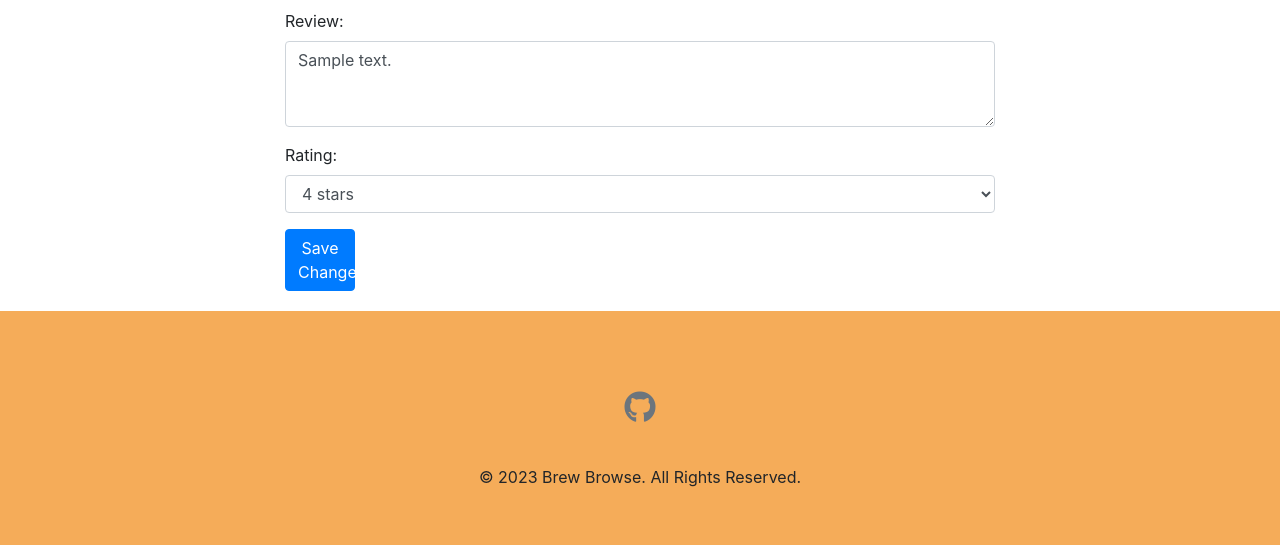
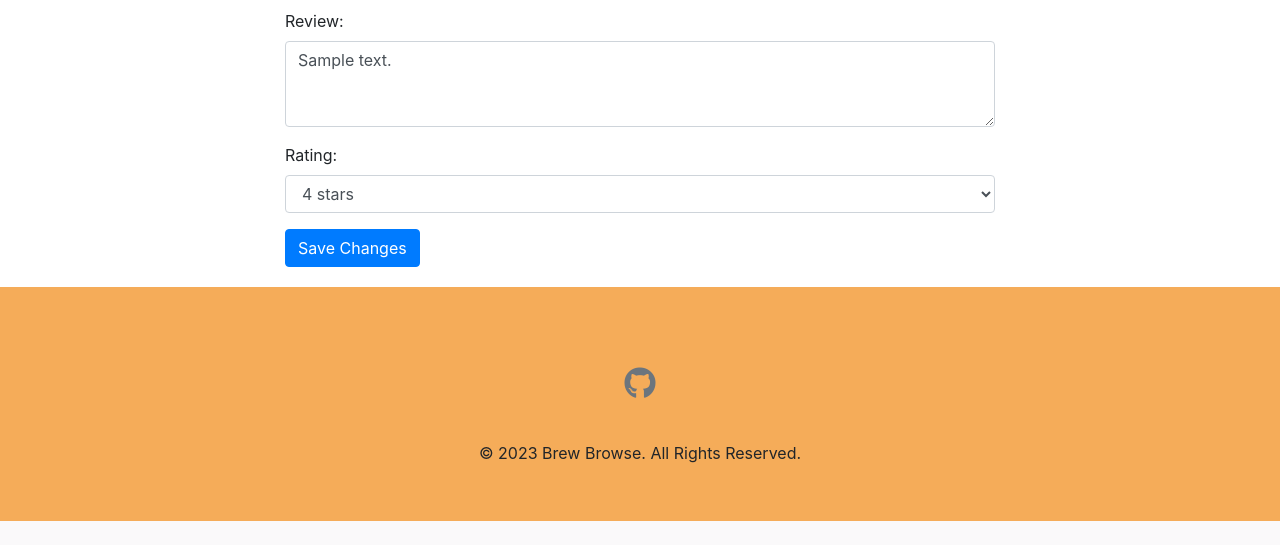
Before and after one commit to Zanuv/brew-browse, a Flask app: page /review/1/edit in a window 1280 px wide. Shown: the part 607-1152 px from the top of the page. After the commit the page ends 1128 px from the top, so only its background shows below. Run offline with Flask 2, Linux system fonts and the light colour scheme; tables that the repository leaves empty hold one stand-in row (values such as "Sample post"); some libraries are stand-ins or nearby versions.

Commit message:
Small style fix

```diff
--- a/static/style.css
+++ b/static/style.css
@@ -170,6 +170,10 @@ h1 {
 	margin-bottom: 20px;
 }
 
+.edit-review-btn {
+	margin-bottom: 20px;
+}
+
 .edit-btn,
 .delete-btn {
 	width: 70px;
--- a/templates/edit_review.html
+++ b/templates/edit_review.html
@@ -20,7 +20,7 @@
               <option value="5" {% if review.star_rating == 5 %}selected{% endif %}>5 stars</option>
             </select>
           </div>
-          <button type="submit" class="btn btn-primary edit-btn">Save Changes</button>
+          <button type="submit" class="btn btn-primary edit-review-btn">Save Changes</button>
         </form>
       </div>
     </div>
```
